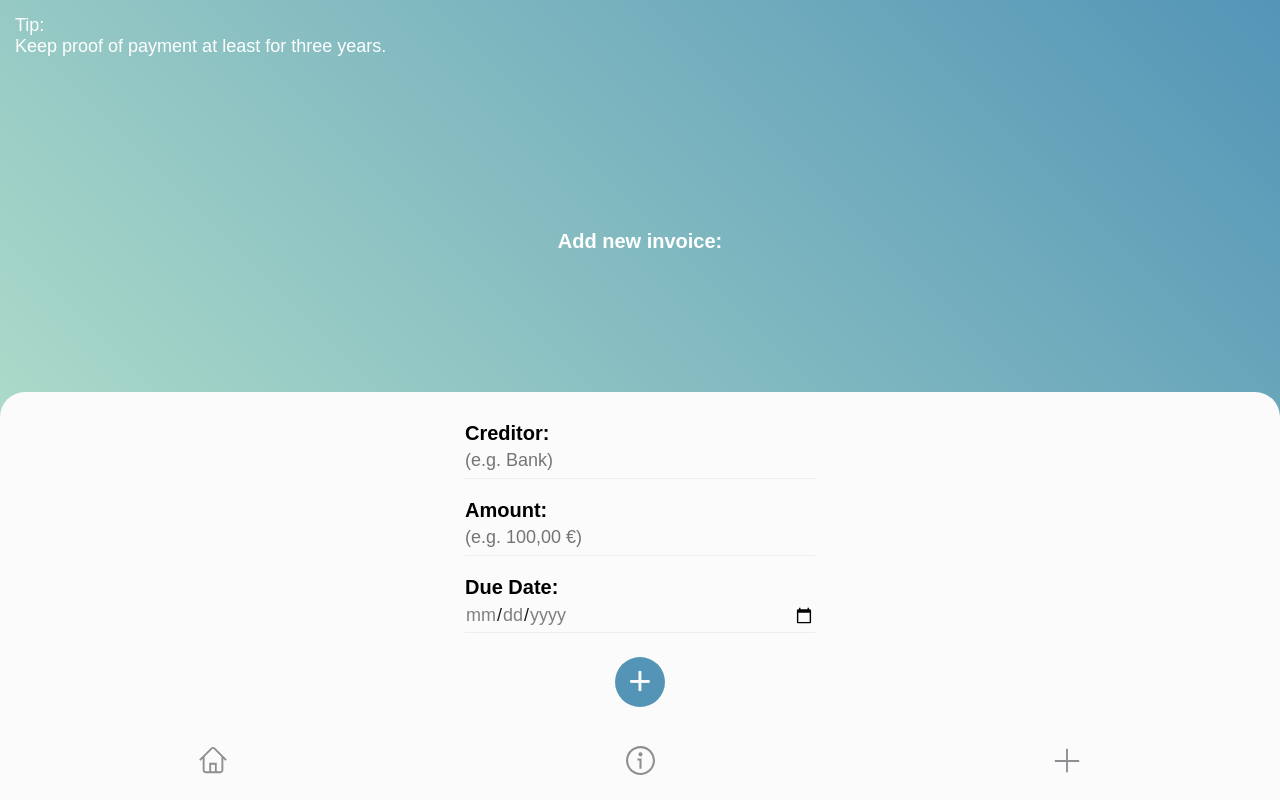
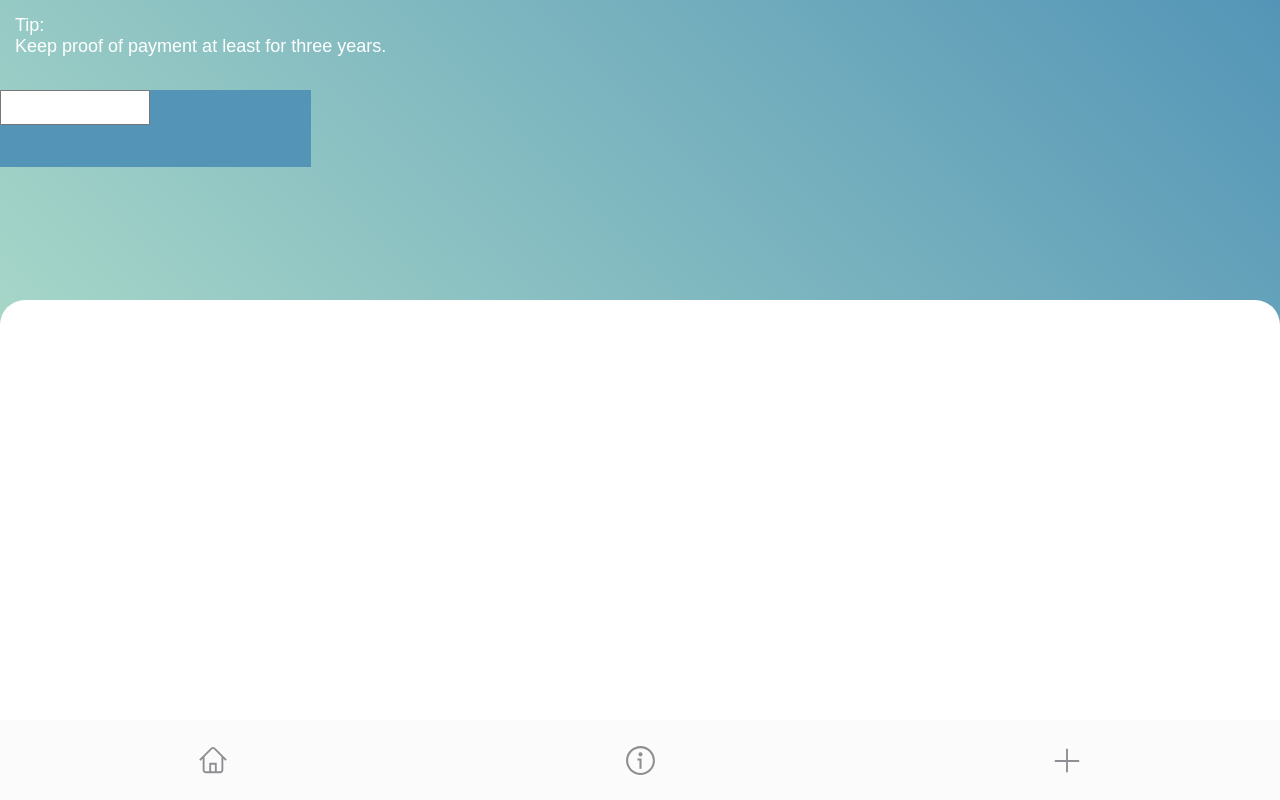
Before and after one commit to NanaDeMesa/beatem-inkasso, a React (Create React App) app: page /info in a window 1280 px wide. Built offline with nearby package versions, Linux system fonts and the light colour scheme.

Commit message:
Create info page grid

```diff
--- a/src/app/App.js
+++ b/src/app/App.js
@@ -12,6 +12,7 @@ import {
 } from "../services";
 import CreatePage from "../create/CreatePage";
 import CardsPage from "../cards/CardsPage";
+import InfoPage from "../info/InfoPage";
 
 const Grid = styled.div`
   display: grid;
@@ -55,7 +56,7 @@ export default function App() {
         <Route
           path="/info"
           render={({ history }) => (
-            <CreatePage onFormSubmit={data => createCard(data, history)} />
+            <InfoPage onFormSubmit={data => createCard(data, history)} />
           )}
         />
         <Route
--- a/src/app/Footer.js
+++ b/src/app/Footer.js
@@ -21,9 +21,7 @@ const StyledNavLink = styled(NavLink)`
   color: grey;
 `;
 
-const StyledIcon = styled.img`
-  f
-`;
+const StyledIcon = styled.img``;
 
 function Footer() {
   return (
--- /dev/null
+++ b/src/info/InfoPage.js
@@ -0,0 +1,37 @@
+import React from "react";
+import styled from "styled-components";
+
+const StyledInfoMain = styled.div`
+  display: grid;
+  grid-template-rows: 1fr 2fr;
+`;
+
+const StyledCalcBox = styled.section`
+  background: #5495b7;
+  width: 311px;
+  height: 77px;
+  display: flex;
+`;
+
+const StyledCalcInput = styled.input`
+  width: 150px;
+  height: 35px;
+`;
+
+const StyledBackground = styled.section`
+  background: white;
+  border-radius: 25px 25px 0 0;
+`;
+
+function InfoPage() {
+  return (
+    <StyledInfoMain>
+      <StyledCalcBox>
+        <StyledCalcInput placholder="" />
+      </StyledCalcBox>
+      <StyledBackground />
+    </StyledInfoMain>
+  );
+}
+
+export default InfoPage;
```
